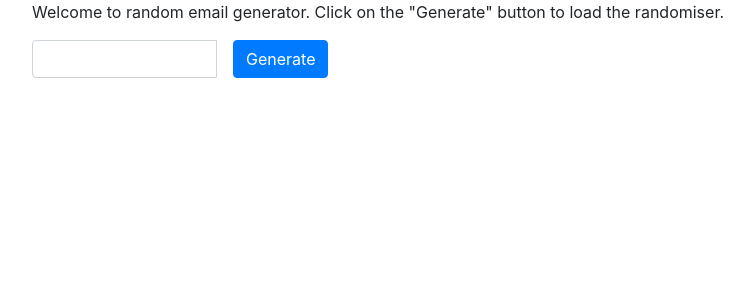
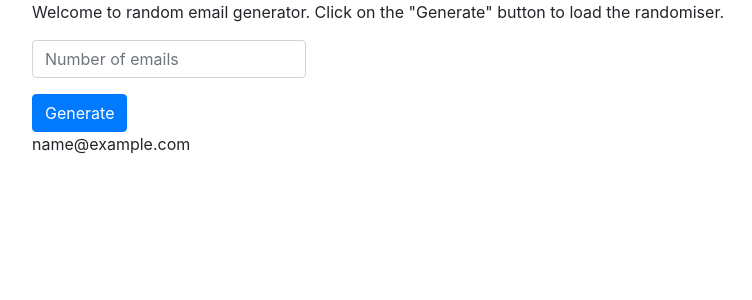
Before and after one commit to muhdarifrawi/random_email_generator, a Flask app: template templates/index.html in a window 1280 px wide. Shown: the part 56-356 px from the top of the page, without its empty margins (53-805 px from the left). Run offline with Flask 2, Linux system fonts and the light colour scheme; the template is opened without the code that fills it: most values are stand-ins (such as "Sample title", 1, 10 or a date in 2020); some libraries are stand-ins or nearby versions.

Commit message:
Generated form submission template - able to enter number into input - number is returned back to index template

```diff
--- a/app.py
+++ b/app.py
@@ -1,6 +1,12 @@
-from flask import Flask, render_template
+from flask import Flask, render_template, request
 app = Flask(__name__)
 
 @app.route('/')
-def hello_world():
+def main_page():
     return render_template("index.html")
+
+@app.route('/', methods=["POST"])
+def generate_email():
+    number_of_emails = request.form["number"]
+
+    return render_template("index.html", numberOfEmails=number_of_emails)
--- a/templates/index.html
+++ b/templates/index.html
@@ -19,8 +19,13 @@
             Welcome to random email generator. Click on the "Generate" button to load the randomiser.
         </p>
         <div class="input-group">
-            <input type="text" class="form-control mr-3 col-2"></input>
-            <button type="button" class="btn btn-primary">Generate</button>
+            <form method="POST">
+            <input type="text" class="form-control mb-3" placeholder="Number of emails" name="number"></input>
+            <button type="submit" class="btn btn-primary">Generate</button>
+            </form>
+        </div>
+        <div>
+            {{numberOfEmails}}
         </div>
     </div>
 
```
